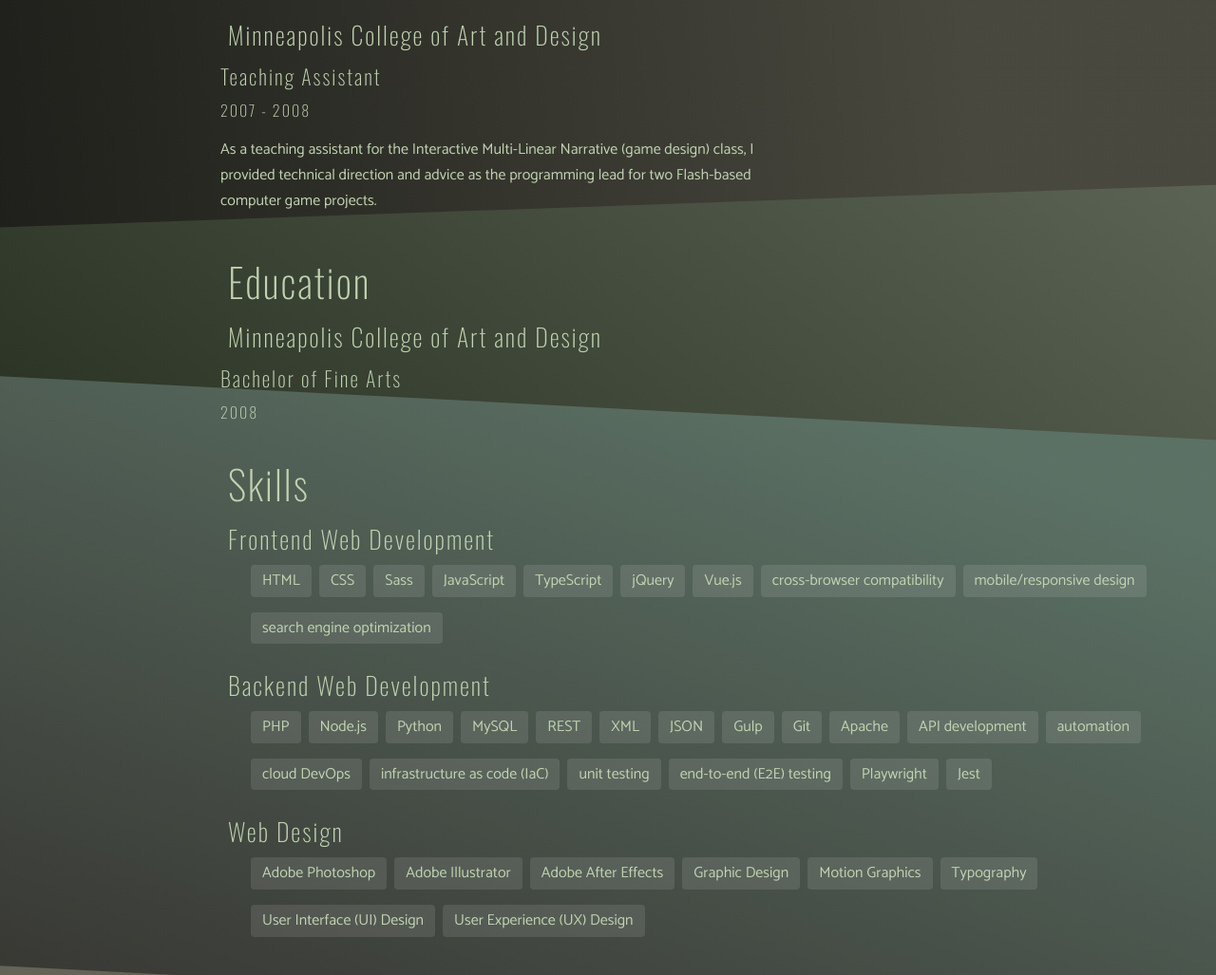
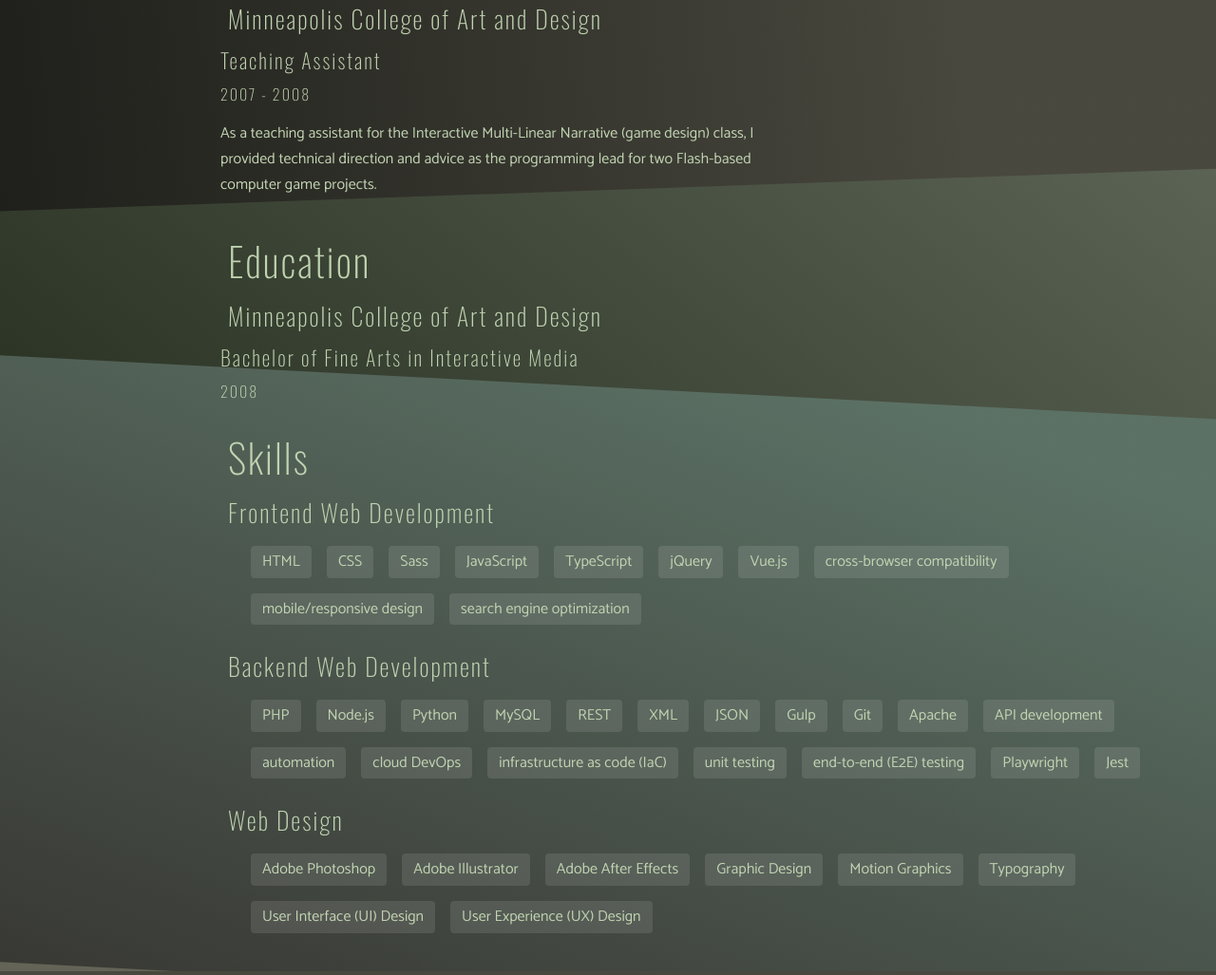
Before and after one commit to ccmars/colemarshall.net, a PHP site: page /resume.php in a window 1280 px wide. Shown: the part 2683-3710 px from the top of the page at 95% size. Run offline with PHP 8.4, Linux system fonts and the light colour scheme; some libraries are stand-ins or nearby versions.

Commit message:
Resume styling updates

```diff
--- a/data/resume.json
+++ b/data/resume.json
@@ -158,8 +158,8 @@
 	"education": [
 		{
 			"institution": "Minneapolis College of Art and Design",
-			"area": "Fine Arts",
-			"studyType": "Bachelor",
+			"area": "Interactive Media",
+			"studyType": "Bachelor of Fine Arts",
 			"startDate": "2004-08-01",
 			"endDate": "2008-05-01",
 			"gpa": "3.7",
--- a/includes/head.php
+++ b/includes/head.php
@@ -30,7 +30,6 @@ $metaThemeColor = '#506358';
 		<link rel='preconnect' href='https://unpkg.com'>
 		<link rel='dns-prefetch' href='https://unpkg.com'>
 		<script src='https://unpkg.com/jquery@^3/dist/jquery.min.js'></script>
-		<script async src='/includes/svgInject/jquery.svgInject.js'></script>
 		<script async src='https://www.googletagmanager.com/gtag/js?id=G-CS0EQ8NM2D'></script>
 		<script>
 			window.dataLayer = window.dataLayer || [];
--- a/resume.php
+++ b/resume.php
@@ -102,7 +102,7 @@ include('includes/head.php');
 					if (!empty($resume->education)) {
 						foreach ($resume->education as $education) { ?>
 							<h3><span class='fal fa-pencil fa-fw'></span><?php echo $education->institution; ?></h3>
-							<h4><?php echo $education->studyType; ?> of <?php echo $education->area; ?></h4>
+							<h4><?php echo $education->studyType; ?> in <?php echo $education->area; ?></h4>
 							<time><?php echo date('Y',strtotime($education->endDate)); ?></time>
 							<p data-section='education-summary'>
 								<?php echo $education->summary; ?>
--- a/scripts/home.js
+++ b/scripts/home.js
@@ -1,5 +1,5 @@
 document.addEventListener('DOMContentLoaded', function() {
-	// Expand and collapse code snippets
+  // Expand and collapse code snippets
   document.querySelectorAll('code').forEach(function(codeElement) {
     codeElement.addEventListener('click', function() {
       this.classList.toggle('expanded');
@@ -7,7 +7,7 @@ document.addEventListener('DOMContentLoaded', function() {
   });
 
   console.log(
-    "%cLook at you! You seem to know where the really good stuff is. I like that.",
+    "%cLook at you! You seem to know where the really good stuff is.",
     "color:#C0D3B1; background-color:#3B3C36; font-size:180%; padding:8px; font-weight:bold; border-radius:12px;"
   );
 });
--- a/style/style.scss
+++ b/style/style.scss
@@ -362,44 +362,16 @@ $navigationWidth: 200px;
 $resumeMaxWidth: 1000px;
 $readableMaxWidth: 65ch;
 
-@mixin pill-style {
-  display: flex;
-  flex-wrap: wrap;
-  gap: 0.5rem;
-  margin-top: 0.5rem;
-  list-style: none !important;
-  padding-left: 0;
-
-  li {
-    margin: 0;
-    padding: 0.25rem 0.75rem;
-    background: rgba(255, 255, 255, 0.1);
-    border-radius: 4px;
-    max-width: none;
-  }
-}
-
-@mixin section-heading {
-  margin-top: 1.5rem;
-
-  &:first-of-type {
-    margin-top: 0;
-  }
-}
-
-@mixin resumeColorBand($gradient, $angle: 0deg) {
+@mixin resumeSection($gradient, $angle: 0deg) {
   position: relative;
-  padding: 0.5rem 2rem;
-
-  > div {
-    position: relative;
-    z-index: 1;
-    max-width: $resumeMaxWidth;
-    margin: 0 auto;
-  }
+  padding: 0.15rem 2rem 0.5rem;
 
   p, li {
     max-width: $readableMaxWidth;
+
+    @media #{$mobile}, print {
+      max-width: 100%;
+    }
   }
 
   ul {
@@ -407,6 +379,10 @@ $readableMaxWidth: 65ch;
     padding-left: 2rem;
     max-width: $resumeMaxWidth;
     margin-left: 0;
+
+    @media #{$mobile}, print {
+      max-width: 100%;
+    }
 
     li {
       margin-bottom: 0.5rem;
@@ -427,7 +403,11 @@ $readableMaxWidth: 65ch;
     bottom: -2rem;
     background: $gradient;
     transform: skewY($angle);
-    z-index: 0;
+    z-index: -1;
+
+    @media print {
+      background: #fff;
+    }
   }
 }
 
@@ -539,28 +514,53 @@ main#resume {
       @extend .iconStandard;
     }
 
-
     &[data-section] {
       margin-bottom: 3rem;
 
       h3 {
-        @include section-heading;
+        margin-top: 1.5rem;
+
+        &:first-of-type {
+          margin-top: 0;
+        }
       }
     }
 
-    [data-section='skills-specifics'],
-    [data-section='interests-specifics'],
-    [data-section='education-courses'] {
-      @include pill-style;
+    ul[data-section='skills-specifics'],
+    ul[data-section='interests-specifics'],
+    ul[data-section='education-courses'] {
+      display: flex;
+      flex-wrap: wrap;
+      gap: 0.5rem;
+      padding-left: 0;
+
+      @media screen {
+        list-style-type: none !important;
+      }
+
+      @media print {
+
+      }
+
+      li {
+        margin: 0 0.5rem 0.5rem 0;
+        padding: 0.25rem 0.75rem;
+        background: rgba(255, 255, 255, 0.1);
+        border-radius: 4px;
+        max-width: none;
+
+        @media print {
+
+        }
+      }
     }
 
-    // Individual section styling
     [data-section='header'] {
       h4 {
         white-space: nowrap;
       }
 
-      @include resumeColorBand(
+      @include resumeSection(
               linear-gradient(-32deg,
                   color.adjust($color-green-light, $lightness: -35%) 0%,
                   color.adjust($color-dark, $lightness: -4%) 100%),
@@ -578,7 +578,7 @@ main#resume {
     }
 
     [data-section='experience'] {
-      @include resumeColorBand(
+      @include resumeSection(
               linear-gradient(-96deg,
                   color.adjust($color-dark-ultra, $lightness: 10%) 32%,
                   color.adjust($color-dark-ultra, $lightness: -5%) 100%),
@@ -587,7 +587,7 @@ main#resume {
     }
 
     [data-section='education'] {
-      @include resumeColorBand(
+      @include resumeSection(
               linear-gradient(40deg,
                   color.adjust($color-green-light, $lightness: -60%, $saturation: -10%) 0%,
                   color.adjust($color-green-light, $lightness: -40%, $saturation: -20%) 100%),
@@ -596,7 +596,7 @@ main#resume {
     }
 
     [data-section='skills'] {
-      @include resumeColorBand(
+      @include resumeSection(
               linear-gradient(-162deg,
                   color.adjust($color-green-dark, $lightness: 5%) 10%,
                   color.adjust($color-dark, $lightness: -5%) 100%),
```
Also changed, not shown: other parts of style/style.scss (+158 -177 lines), style/style.css, 1 other file.
